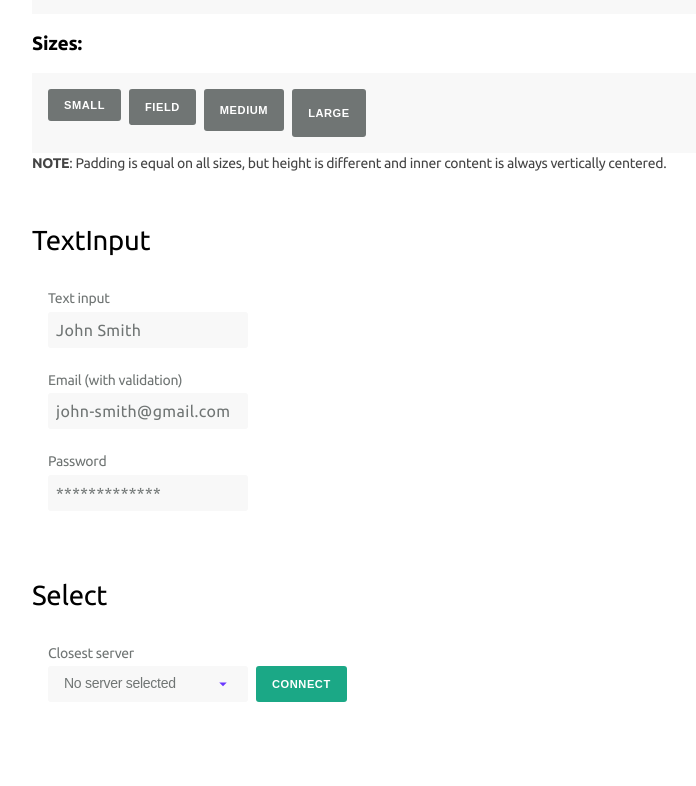
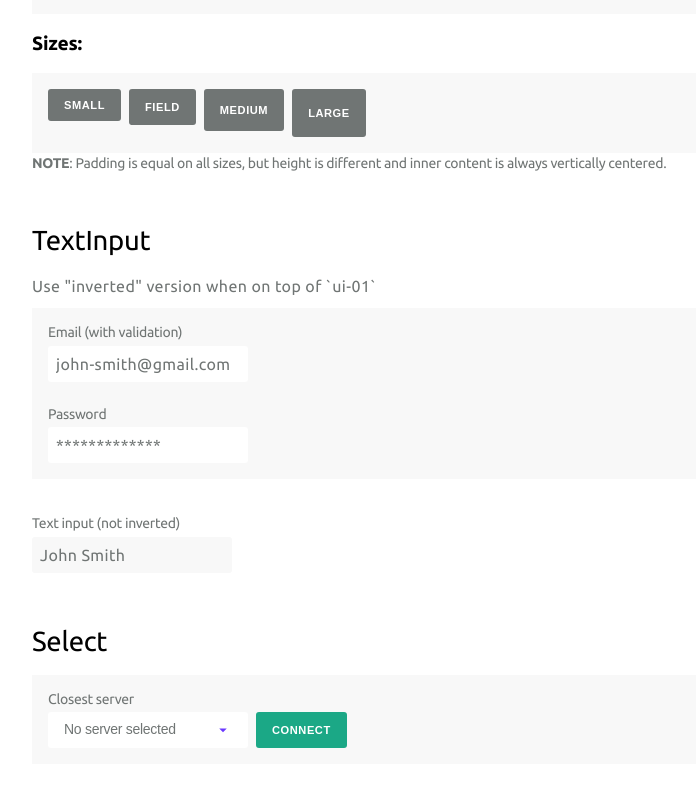
Before and after one commit to ryfylke-react-as/design, a React (Create React App) app: page / in a window 1280 px wide. Shown: the part 826-1612 px from the top of the page, without its empty margins (124-820 px from the left). Built offline with nearby package versions, Linux system fonts and the light colour scheme.

Commit message:
feat: Darkmode

```diff
--- a/public/index.html
+++ b/public/index.html
@@ -19,7 +19,7 @@
     <link rel="manifest" href="%PUBLIC_URL%/manifest.json" />
     <title>Ryfre Components</title>
   </head>
-  <body>
+  <body class="dm">
     <noscript
       >You need to enable JavaScript to run this app.</noscript
     >
--- a/src/App.tsx
+++ b/src/App.tsx
@@ -3,6 +3,7 @@ import {
   CSSProperties,
   ElementType,
   ReactNode,
+  useEffect,
   useState,
 } from "react";
 import styled from "styled-components";
@@ -24,6 +25,7 @@ function App() {
   const [roundness, setRoundness] = useState(3);
   const [emailVal, setEmailVal] = useState("");
   const [selectVal, setSelectVal] = useState("");
+  const [isDm, setDM] = useState(false);
   const emailIsValid =
     emailVal === "" ||
     /^\w+([.-]?\w+)*@\w+([.-]?\w+)*(\.\w{2,3})+$/.test(emailVal);
@@ -116,6 +118,14 @@ function App() {
     },
   ];
 
+  useEffect(() => {
+    if (isDm) {
+      document.body.classList.add("dm");
+    } else {
+      document.body.classList.remove("dm");
+    }
+  }, [isDm]);
+
   return (
     <Container
       style={
@@ -123,14 +133,14 @@ function App() {
       }
     >
       <ToastProvider location="topright" zIndex={500} />
-      <LabelGroup
-        label="Roundness"
+      <div
         style={{
           position: "fixed",
           top: "var(--s-05)",
           right: "var(--s-05)",
         }}
       >
+        <LabelGroup label="Roundness">
           <input
             type="range"
             value={roundness}
@@ -141,6 +151,15 @@ function App() {
             }
           />
         </LabelGroup>
+
+        <LabelGroup label="Darkmode">
+          <input
+            type="checkbox"
+            checked={isDm}
+            onChange={(e) => setDM(!isDm)}
+          />
+        </LabelGroup>
+      </div>
       <Header order={1} id="top">
         Ryfyre-Components
       </Header>
@@ -210,9 +229,21 @@ function App() {
       </Text>
       <hr />
       <Header order={2}>TextInput</Header>
-      <VerticalDivide style={{ gap: "var(--s-06)" }}>
-        <TextInput placeholder="John Smith" label="Text input" />
+      <Text
+        as="p"
+        kind="p"
+        style={{ marginBottom: "var(--s-03)" }}
+      >
+        Use "inverted" version when on top of {"`ui-01`"}
+      </Text>
+      <VerticalDivide
+        style={{
+          gap: "var(--s-06)",
+          background: "var(--c-ui-01)",
+        }}
+      >
         <TextInput
+          inverted
           placeholder="john-smith@gmail.com"
           label="Email (with validation)"
           value={emailVal}
@@ -220,18 +251,28 @@ function App() {
           invalid={
             emailIsValid
               ? ""
-              : "Please enter valid email email email email email"
+              : "Please enter a valid email address"
           }
         />
         <TextInput
+          inverted
           placeholder="*************"
           label="Password"
           type="password"
         />
       </VerticalDivide>
       <hr />
+      <TextInput
+        placeholder="John Smith"
+        label="Text input (not inverted)"
+      />
+      <hr />
       <Header order={2}>Select</Header>
-      <HorizontalDivide>
+      <HorizontalDivide
+        style={{
+          background: "var(--c-ui-01)",
+        }}
+      >
         <FormGroup
           invalid={
             ["", "no"].includes(selectVal)
@@ -243,6 +284,7 @@ function App() {
             value={selectVal}
             onChange={setSelectVal}
             label="Closest server"
+            inverted
             placeholder="No server selected"
             invalid={
               ["", "no"].includes(selectVal)
@@ -344,7 +386,7 @@ const Container = styled.div`
     width: 100%;
   }
   p {
-    color: #444;
+    color: var(--c-text-02);
   }
 `;
 
--- a/src/components/Button.tsx
+++ b/src/components/Button.tsx
@@ -47,10 +47,10 @@ const KIND_TO_BG: Record<ButtonKind, string> = {
 };
 
 const KIND_TO_CONTRAST: Record<ButtonKind, string> = {
-  regular: "#fff",
-  danger: "#fff",
-  ghost: "#000",
-  primary: "#fff",
+  regular: "var(--c-text-04)",
+  danger: "var(--c-text-04)",
+  ghost: "var(--c-text-01)",
+  primary: "var(--c-text-03)",
 };
 
 const SIZE_TO_HEIGHT: Record<ButtonSize, string> = {
@@ -75,6 +75,7 @@ const SIZE_TO_ICON_SIZE: Record<ButtonSize, string> = {
 };
 
 export const StyledButton = styled.button<StyledProps>`
+  ${applyFontKind("button")}
   border: none;
   margin: 0;
   padding: var(--s-03) var(--s-05);
@@ -85,14 +86,15 @@ export const StyledButton = styled.button<StyledProps>`
   align-items: center;
   height: ${(props) => SIZE_TO_HEIGHT[props.size]};
   gap: ${(props) => SIZE_TO_GAP[props.size]};
+  ${applyFocusStyles}
   &:hover {
     transition: background 0.1s ease-in-out;
     background: var(--c-ui-04);
-    color: var(--c-ui-01);
+    color: var(--c-text-04);
   }
   &:active {
     background: #000;
-    color: var(--c-ui-01);
+    color: var(--c-text-04);
   }
   > svg {
     --size: ${(props) => SIZE_TO_ICON_SIZE[props.size]};
@@ -100,6 +102,4 @@ export const StyledButton = styled.button<StyledProps>`
     height: var(--size);
   }
   cursor: pointer;
-  ${applyFocusStyles}
-  ${applyFontKind("button")}
 `;
--- a/src/components/LabelGroup.tsx
+++ b/src/components/LabelGroup.tsx
@@ -48,7 +48,7 @@ type LabelProps = {
 export const StyledLabel = styled.label<LabelProps>`
   ${applyFontKind("label")}
   color:${(props) =>
-    props.invalid ? "var(--c-danger)" : "var(--c-ui-03)"};
+    props.invalid ? "var(--c-danger)" : "var(--c-text-02)"};
   display: flex;
   flex-direction: column;
   gap: var(--s-02);
--- a/src/components/Select.tsx
+++ b/src/components/Select.tsx
@@ -39,6 +39,7 @@ interface SelectProps
   placeholder?: ReactNode;
   onOpenChange?: (isOpen: boolean) => void;
   invalid?: string;
+  inverted?: boolean;
 }
 
 export function Select({
@@ -49,6 +50,7 @@ export function Select({
   onOpenChange,
   placeholder,
   invalid,
+  inverted,
   ...props
 }: SelectProps) {
   const buttonRef = useRef<HTMLButtonElement>(null);
@@ -213,6 +215,7 @@ export function Select({
       <LabelGroup label={label} invalid={invalid}>
         <SelectButton
           {...props}
+          inverted={inverted}
           invalid={invalid ? true : false}
           open={isOpen}
           onClick={() => setOpen((c) => !c)}
@@ -288,6 +291,7 @@ export function Select({
 type SelectButtonProps = {
   open: boolean;
   invalid?: boolean;
+  inverted?: boolean;
 };
 
 const SelectButton = styled.button<SelectButtonProps>`
@@ -297,7 +301,8 @@ const SelectButton = styled.button<SelectButtonProps>`
   align-items: center;
   justify-content: space-between;
   border: none;
-  background: var(--c-ui-01);
+  background: ${(props) =>
+    props.inverted ? "var(--c-ui-bg)" : "var(--c-ui-01)"};
   padding: var(--s-03) var(--s-05);
   height: 36px;
   cursor: pointer;
@@ -321,7 +326,7 @@ const SelectButton = styled.button<SelectButtonProps>`
 `;
 
 const Placeholder = styled.span`
-  color: var(--c-ui-03);
+  color: var(--c-text-02);
 `;
 
 const optionsContainerAnim = keyframes`
--- a/src/components/TextInput.tsx
+++ b/src/components/TextInput.tsx
@@ -14,6 +14,7 @@ interface TextInputProps
   label?: string;
   invalid?: string;
   type?: "password" | "email" | "search" | "url" | "text";
+  inverted?: boolean;
 }
 
 export function TextInput({
@@ -24,6 +25,7 @@ export function TextInput({
   invalid,
   style,
   className,
+  inverted,
   ...rest
 }: TextInputProps) {
   return (
@@ -37,6 +39,7 @@ export function TextInput({
         kind={kind}
         invalid={invalid ? true : false}
         type={type}
+        inverted={inverted}
         {...rest}
       >
         {children}
@@ -48,12 +51,14 @@ export function TextInput({
 type StyledProps = {
   kind: TextInputKind;
   invalid: boolean;
+  inverted?: boolean;
 };
 
 const StyledInput = styled.input<StyledProps>`
   border: none;
   padding: var(--s-03);
-  background: var(--c-ui-01);
+  background: ${(props) =>
+    props.inverted ? "var(--c-ui-bg)" : "var(--c-ui-01)"};
   border-radius: var(--roundness);
   outline: 1px solid transparent;
   outline-offset: -1px;
@@ -72,7 +77,7 @@ const StyledInput = styled.input<StyledProps>`
     }
   `}
   &::placeholder {
-    color: var(--c-ui-03);
+    color: var(--c-text-02);
   }
   ${applyFocusStyles}
   ${applyFontKind("p")}
--- a/src/styled-utils.tsx
+++ b/src/styled-utils.tsx
@@ -23,6 +23,7 @@ export function applyFontKind(
         letter-spacing: -0.01em;
         font-weight: bold;
         line-height: auto;
+        color: var(--c-text-01);
       `;
     case "h2":
       return css`
@@ -30,6 +31,7 @@ export function applyFontKind(
         letter-spacing: -0.01em;
         font-weight: medium;
         line-height: auto;
+        color: var(--c-text-01);
       `;
     case "h3":
       return css`
@@ -37,6 +39,7 @@ export function applyFontKind(
         font-weight: normal;
         letter-spacing: 0px;
         line-height: auto;
+        color: var(--c-text-01);
       `;
     case "sub":
       return css`
@@ -44,6 +47,7 @@ export function applyFontKind(
         font-weight: bold;
         letter-spacing: -0.01em;
         line-height: auto;
+        color: var(--c-text-01);
       `;
     case "p":
       return css`
@@ -52,6 +56,7 @@ export function applyFontKind(
         letter-spacing: 0.025em;
         font-weight: normal;
         line-height: auto;
+        color: var(--c-text-01);
       `;
     case "label":
       return css`
@@ -59,6 +64,7 @@ export function applyFontKind(
         line-height: 1.25em;
         letter-spacing: -0.28px;
         font-weight: normal;
+        color: var(--c-text-01);
       `;
     case "code":
       return css`
@@ -66,6 +72,7 @@ export function applyFontKind(
         font-size: 16px;
         letter-spacing: 0.05em;
         font-weight: normal;
+        color: var(--c-text-01);
       `;
     case "button":
       return css`
@@ -73,6 +80,7 @@ export function applyFontKind(
         font-weight: bold;
         letter-spacing: 0.555px;
         text-transform: uppercase;
+        color: var(--c-text-01);
       `;
   }
 }
--- a/src/vanilla/reset.css
+++ b/src/vanilla/reset.css
@@ -1,6 +1,10 @@
 html {
   box-sizing: border-box;
   font-size: 16px;
+}
+
+body {
+  background: var(--c-ui-bg);
 }
 
 *,
--- a/src/vanilla/tokens.css
+++ b/src/vanilla/tokens.css
@@ -34,6 +34,29 @@ body {
   --c-ui-02: #e4e4e4;
   --c-ui-03: #707574;
   --c-ui-04: #3a403f;
+  --c-ui-bg: #ffffff;
+  --c-text-01: #000;
+  --c-text-02: #707574;
+  --c-text-03: #fff;
+  --c-text-04: #fff;
+  --c-text-05: #000;
   --c-primary: #1ba886;
   --c-danger: #a81b3d;
 }
+
+body.dm {
+  /** Colors **/
+  --c-focus: #6a38ff;
+  --c-ui-01: #181b1a;
+  --c-ui-02: #3a403f;
+  --c-ui-03: #535757;
+  --c-ui-04: #3a403f;
+  --c-ui-bg: #000000;
+  --c-text-01: #fff;
+  --c-text-02: #cacad3;
+  --c-text-03: #000;
+  --c-text-04: #fff;
+  --c-text-05: #000;
+  --c-primary: #1ba886;
+  --c-danger: #a81b3d;
+}
```
Lines whose indentation alone changed are shown as unchanged.
